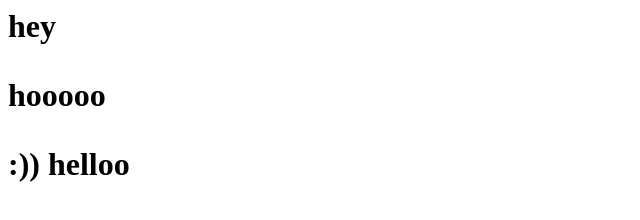
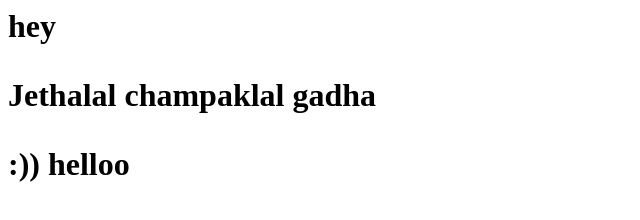
Before and after one commit to Sumitaher9300/sumitrepo, a plain HTML site: page index.html in a window 1280 px wide. Shown: the whole page, without its empty margins (0-640 px from the left). Drawn offline with Linux system fonts and the light colour scheme.

```diff
--- a/index.html
+++ b/index.html
@@ -1,7 +1,7 @@
 <html>
 <title>hello </title>
 <h1> hey </h>
-<p> hooooo </p>
+<p> Jethalal champaklal gadha </p>
 <p> :)) helloo </p>
 
 </html>
```
